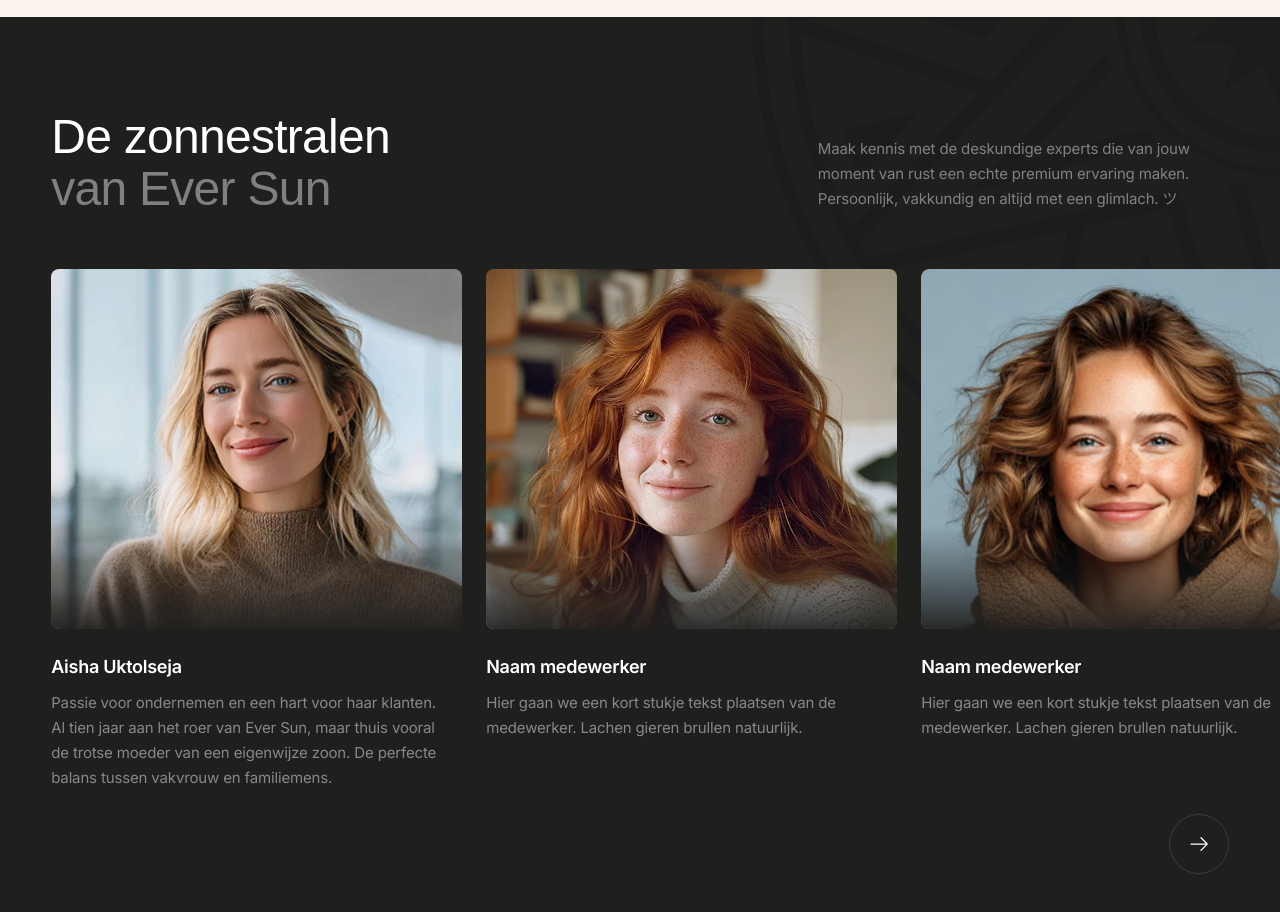
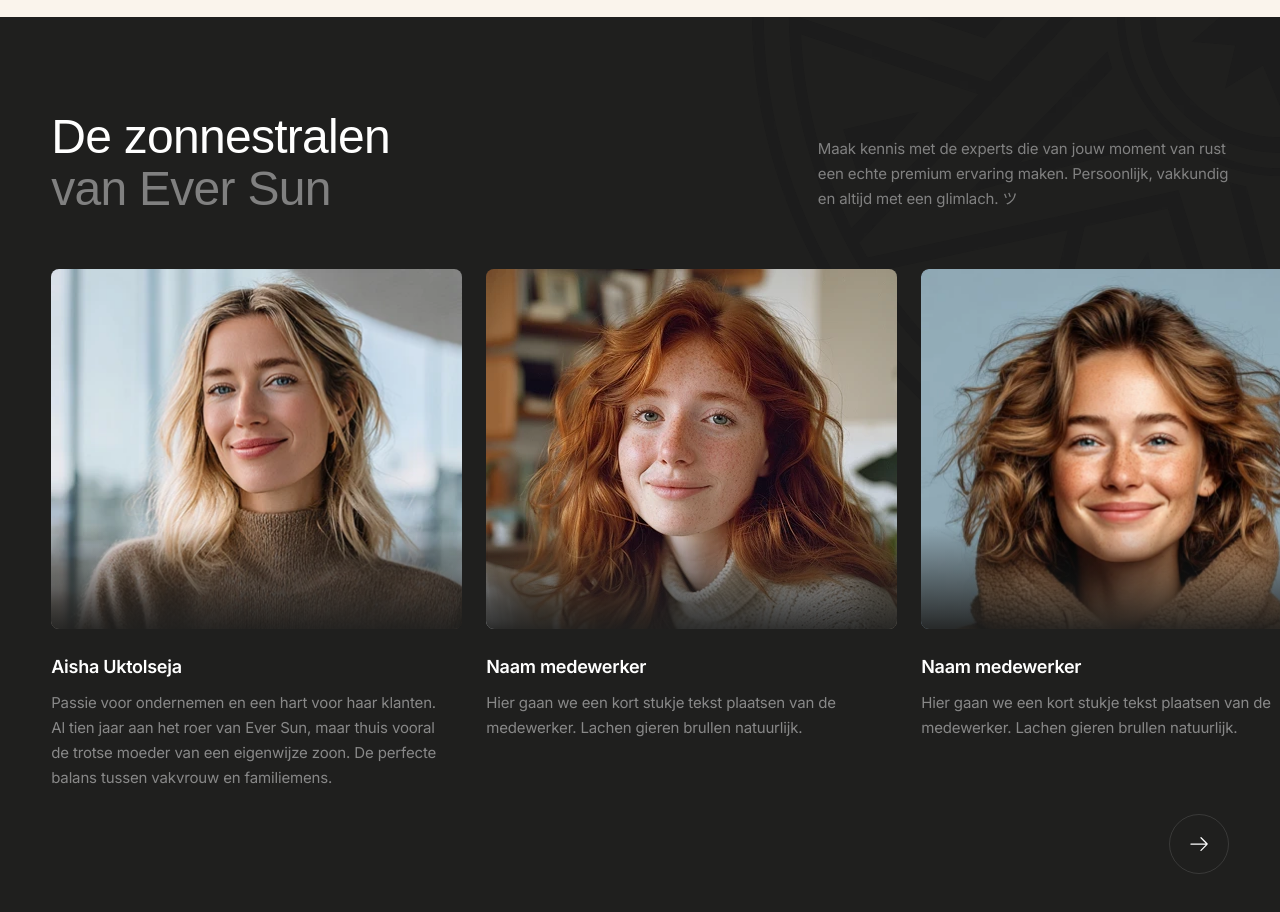
Before and after one commit to timothyvansas-gif/eversun, a Next.js app: page / in a window 1280 px wide. Shown: the part 1880-2792 px from the top of the page. Built offline with nearby package versions, Linux system fonts and the light colour scheme; a web font is replaced by a local one.

Commit message:
refactor: clean up whitespace and formatting in over-ons component and shorten descriptive copy

```diff
--- a/src/components/over-ons.tsx
+++ b/src/components/over-ons.tsx
@@ -172,7 +172,7 @@ export default function OverOns() {
                 </h3>
               </div>
               <p className="text-[#818181] text-[15px] leading-[25px] max-w-[411px] tracking-[-0.01em] xl:mb-[2px]">
-                Maak kennis met de deskundige experts die van jouw moment van rust een echte premium ervaring maken. Persoonlijk, vakkundig en altijd met een glimlach. ツ
+                Maak kennis met de experts die van jouw moment van rust een echte premium ervaring maken. Persoonlijk, vakkundig en altijd met een glimlach. ツ
               </p>
             </div>
           </div>
@@ -232,13 +232,14 @@ export default function OverOns() {
                   width="20" height="15" viewBox="0 0 16 13" fill="none" xmlns="http://www.w3.org/2000/svg"
                   className={`transition-transform duration-500 ${isAtEnd ? "rotate-180" : ""}`}
                 >
-                  <path d="M9.73343 0.625L14.8921 5.85984C15.036 6.00628 15.036 6.24372 14.8921 6.39016L9.73343 11.625M14.7843 6.125H1" stroke="#ffffff" strokeWidth="1.25" strokeLinecap="round" vectorEffect="non-scaling-stroke"/>
+                  <path d="M9.73343 0.625L14.8921 5.85984C15.036 6.00628 15.036 6.24372 14.8921 6.39016L9.73343 11.625M14.7843 6.125H1" stroke="#ffffff" strokeWidth="1.25" strokeLinecap="round" vectorEffect="non-scaling-stroke" />
                 </svg>
               </button>
             </div>
           )}
 
-          <style dangerouslySetInnerHTML={{__html: `
+          <style dangerouslySetInnerHTML={{
+            __html: `
             #over-ons .overflow-x-auto::-webkit-scrollbar {
               display: none;
             }
```
